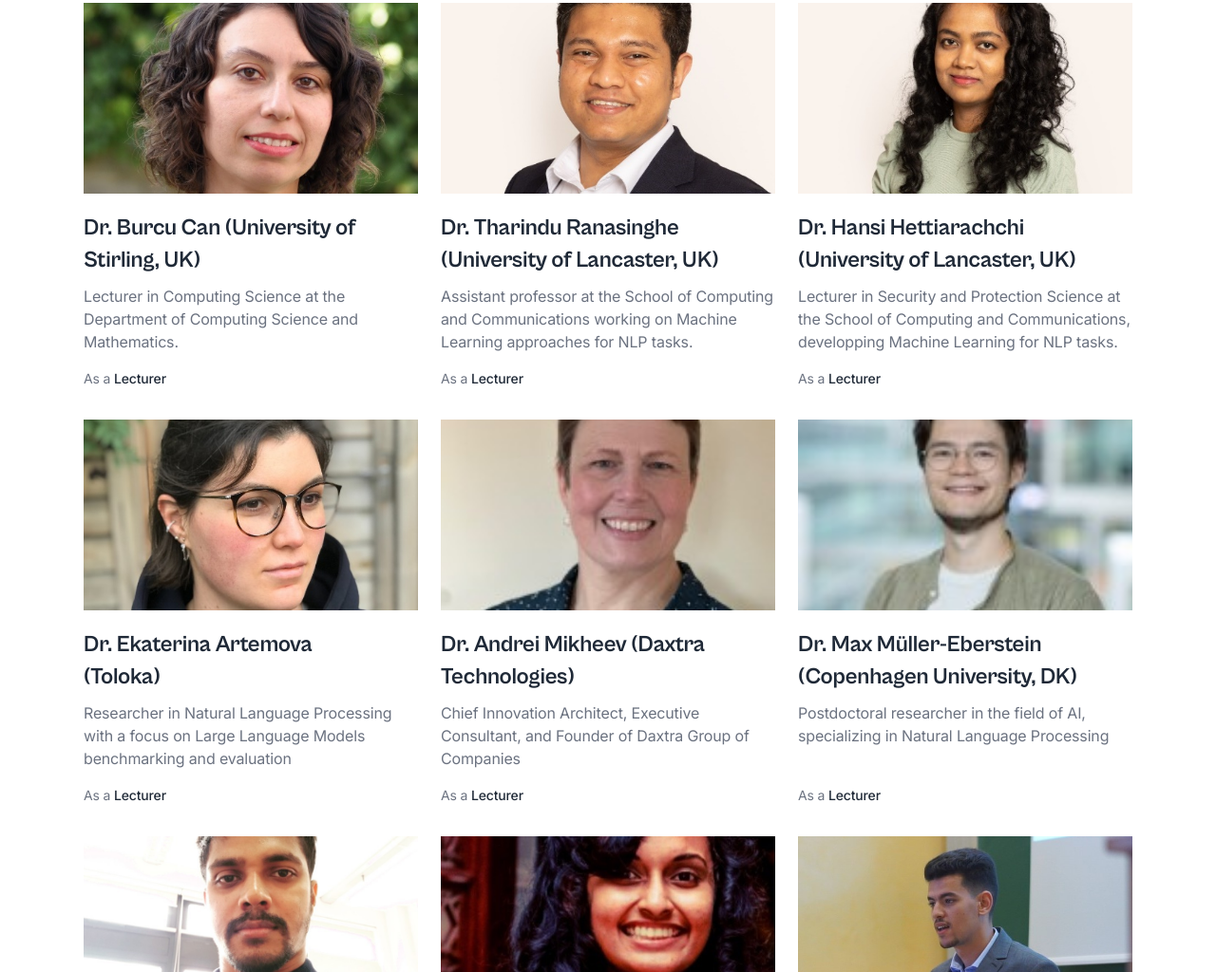
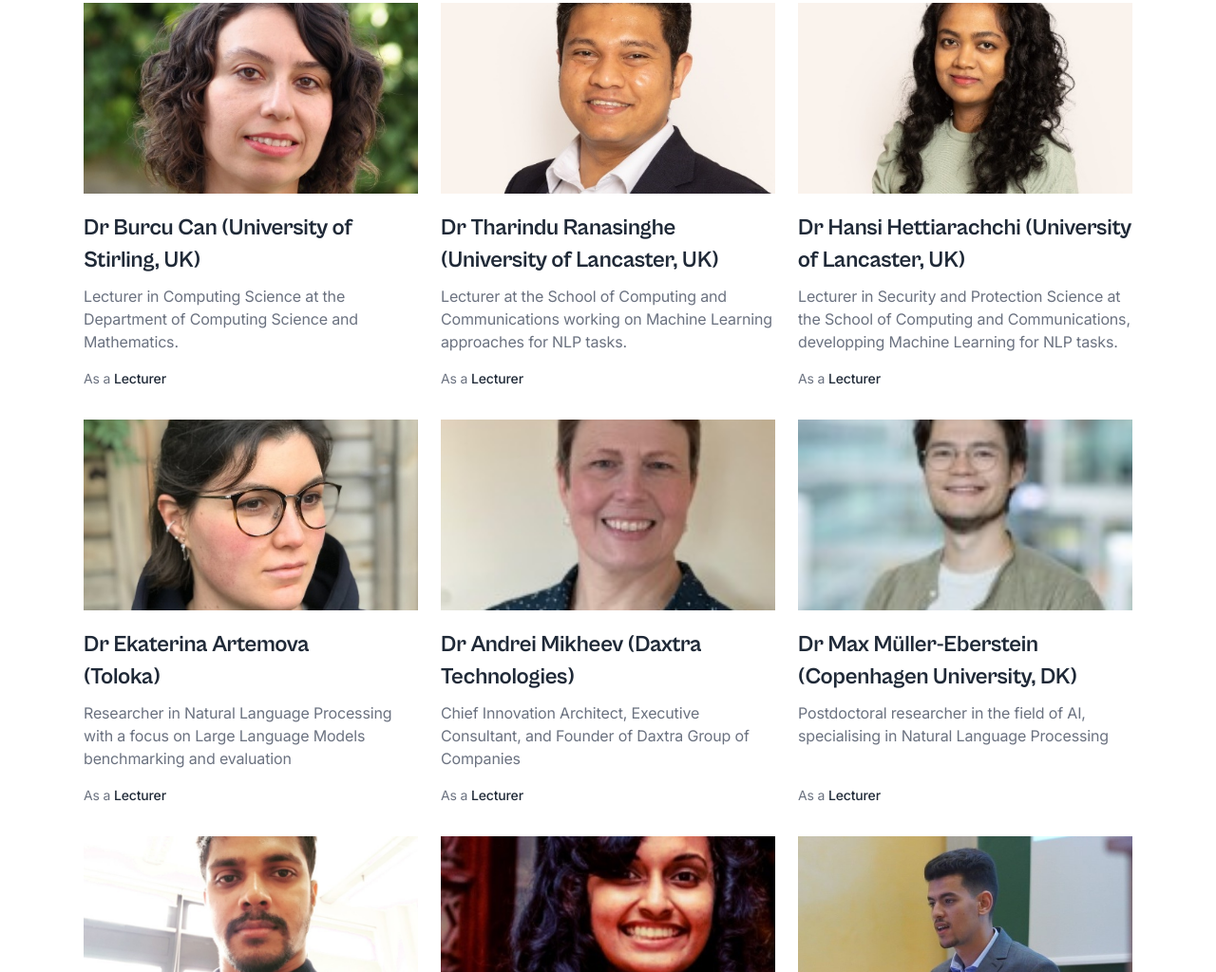
Before and after one commit to ranlp2025-summer-school/ranlp2025-summer-school.github.io, a website: page index.html in a window 1280 px wide. Shown: the part 2486-3510 px from the top of the page at 95% size. Drawn offline with Linux system fonts and the light colour scheme.

Commit message:
Update index.html

```diff
--- a/index.html
+++ b/index.html
@@ -252,7 +252,7 @@
                                 <div class="grow flex flex-col">
                                     <header>
                                         <h3 class="h4 font-cabinet-grotesk font-bold mb-2">
-                                            <a class="inline-block decoration-blue-500 decoration-2 underline-offset-2 hover:underline" href="#0">Dr. Burcu Can (University of Stirling, UK)</a>
+                                            <a class="inline-block decoration-blue-500 decoration-2 underline-offset-2 hover:underline" href="#0">Dr Burcu Can (University of Stirling, UK)</a>
                                         </h3>
                                     </header>
                                     <p class="text-gray-500 grow">Lecturer in Computing Science at the Department of Computing Science and Mathematics. </p>
@@ -273,10 +273,10 @@
                                 <div class="grow flex flex-col">
                                     <header>
                                         <h3 class="h4 font-cabinet-grotesk font-bold mb-2">
-                                            <a class="inline-block decoration-blue-500 decoration-2 underline-offset-2 hover:underline" href="#0">Dr. Tharindu Ranasinghe (University of Lancaster, UK)</a>
+                                            <a class="inline-block decoration-blue-500 decoration-2 underline-offset-2 hover:underline" href="#0">Dr Tharindu Ranasinghe (University of Lancaster, UK)</a>
                                         </h3>
                                     </header>
-                                    <p class="text-gray-500 grow">Assistant professor at the School of Computing and Communications working on Machine Learning approaches for NLP tasks. </p>
+                                    <p class="text-gray-500 grow">Lecturer at the School of Computing and Communications working on Machine Learning approaches for NLP tasks. </p>
                                     <footer class="flex items-center text-sm mt-4">
                                         <div>
                                             <span class="text-gray-500">As a</span> <a class="font-medium decoration-blue-500 decoration-2 underline-offset-2 hover:underline" href="#0">Lecturer</a>
@@ -294,7 +294,7 @@
                                 <div class="grow flex flex-col">
                                     <header>
                                         <h3 class="h4 font-cabinet-grotesk font-bold mb-2">
-                                            <a class="inline-block decoration-blue-500 decoration-2 underline-offset-2 hover:underline" href="#0">Dr. Hansi Hettiarachchi  (University of Lancaster, UK)</a>
+                                            <a class="inline-block decoration-blue-500 decoration-2 underline-offset-2 hover:underline" href="#0">Dr Hansi Hettiarachchi  (University of Lancaster, UK)</a>
                                         </h3>
                                     </header>
                                     <p class="text-gray-500 grow">Lecturer in Security and Protection Science at the School of Computing and Communications, developping Machine Learning for NLP tasks. </p>
@@ -315,7 +315,7 @@
                                 <div class="grow flex flex-col">
                                     <header>
                                         <h3 class="h4 font-cabinet-grotesk font-bold mb-2">
-                                            <a class="inline-block decoration-blue-500 decoration-2 underline-offset-2 hover:underline" href="#0">Dr. Ekaterina Artemova <br> (Toloka)</a>
+                                            <a class="inline-block decoration-blue-500 decoration-2 underline-offset-2 hover:underline" href="#0">Dr Ekaterina Artemova <br> (Toloka)</a>
                                         </h3>
                                     </header>
                                     <p class="text-gray-500 grow">Researcher in Natural Language Processing with a focus on Large Language Models benchmarking and evaluation</p>
@@ -336,7 +336,7 @@
                                 <div class="grow flex flex-col">
                                     <header>
                                         <h3 class="h4 font-cabinet-grotesk font-bold mb-2">
-                                            <a class="inline-block decoration-blue-500 decoration-2 underline-offset-2 hover:underline" href="#0">Dr. Andrei Mikheev (Daxtra Technologies)</a>
+                                            <a class="inline-block decoration-blue-500 decoration-2 underline-offset-2 hover:underline" href="#0">Dr Andrei Mikheev (Daxtra Technologies)</a>
                                         </h3>
                                     </header>
                                     <p class="text-gray-500 grow">Chief Innovation Architect, Executive Consultant, and Founder of Daxtra Group of Companies</p>
@@ -357,10 +357,10 @@
                                 <div class="grow flex flex-col">
                                     <header>
                                         <h3 class="h4 font-cabinet-grotesk font-bold mb-2">
-                                            <a class="inline-block decoration-blue-500 decoration-2 underline-offset-2 hover:underline" href="#0">Dr. Max Müller-Eberstein (Copenhagen University, DK)</a>
+                                            <a class="inline-block decoration-blue-500 decoration-2 underline-offset-2 hover:underline" href="#0">Dr Max Müller-Eberstein (Copenhagen University, DK)</a>
                                         </h3>
                                     </header>
-                                    <p class="text-gray-500 grow">Postdoctoral researcher in the field of AI, specializing in Natural Language Processing</p>
+                                    <p class="text-gray-500 grow">Postdoctoral researcher in the field of AI, specialising in Natural Language Processing</p>
                                     <footer class="flex items-center text-sm mt-4">
                                         <div>
                                             <span class="text-gray-500">As a</span> <a class="font-medium decoration-blue-500 decoration-2 underline-offset-2 hover:underline" href="#0">Lecturer</a>
```
